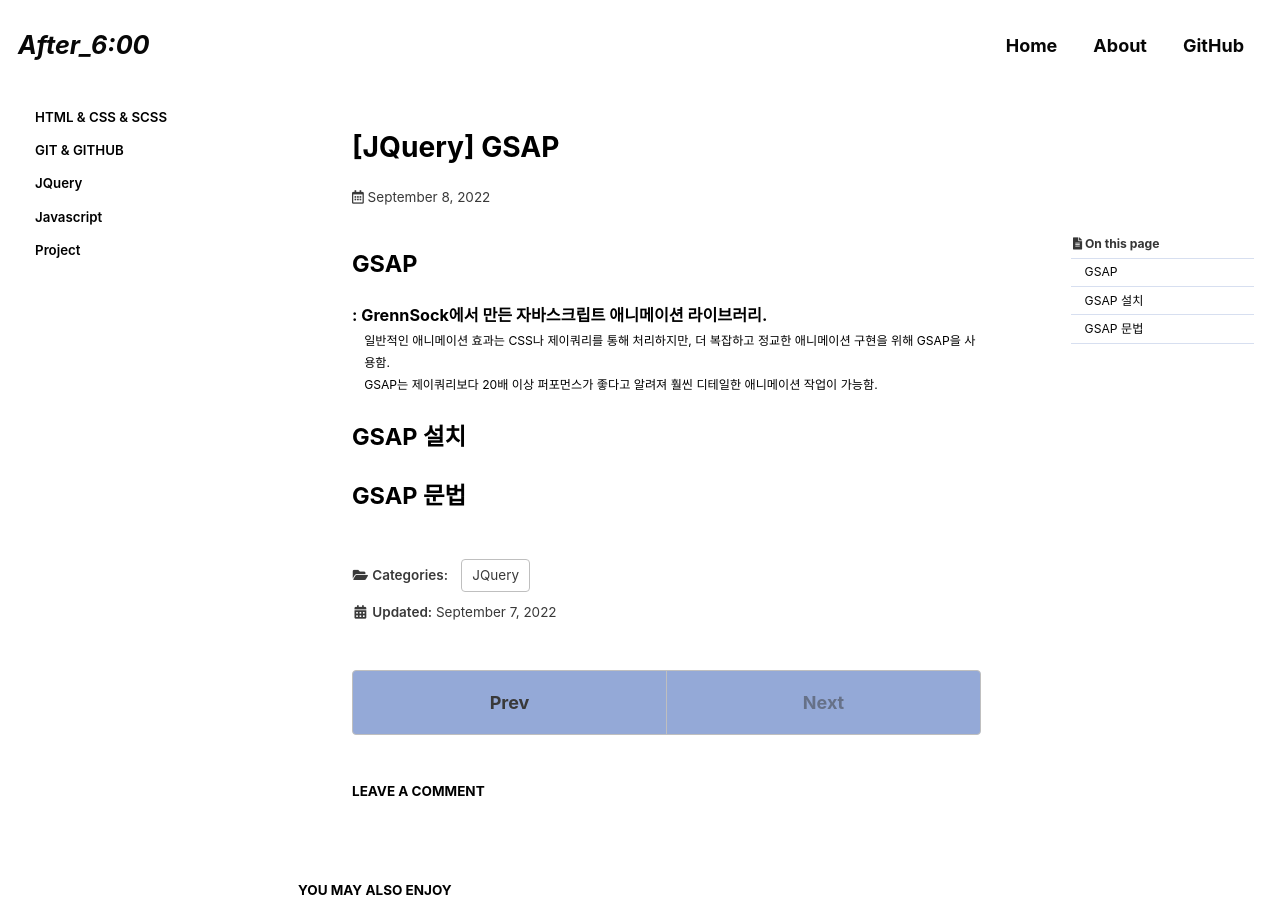
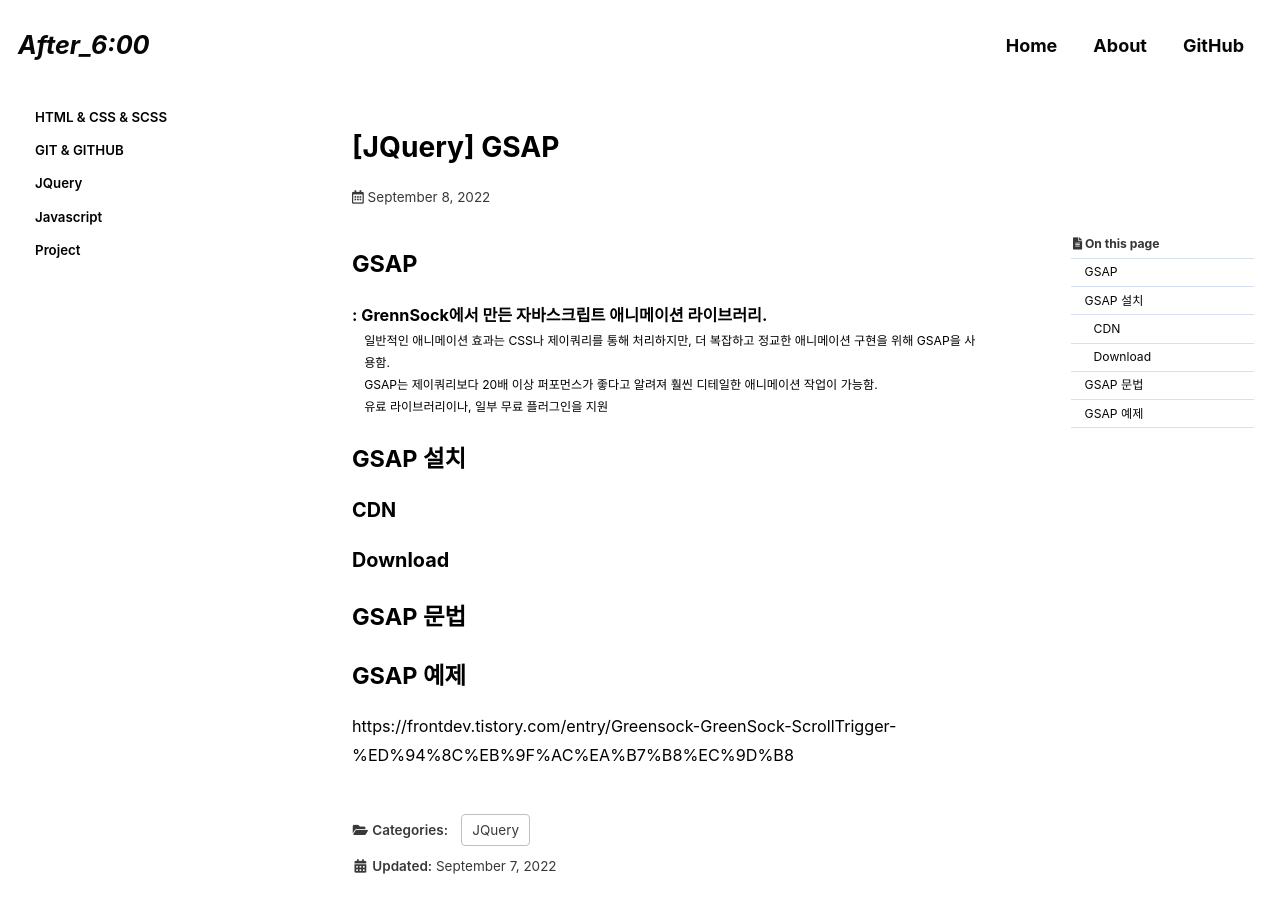
Before and after one commit to Chohyejin53/Chohyejin53.github.io, a Jekyll site: the page built from _posts/2022-09-13-gsap.md, in a window 1280 px wide and 900 px high. Built offline with Jekyll 4.4.1, drawn with Linux system fonts in a browser that asks for light colours; cached includes are drawn as plain includes; some web fonts are replaced; comment, search, counter and statistics services are not loaded.

Commit message:
Update 2022-09-13-gsap.md

```diff
--- a/_posts/2022-09-13-gsap.md
+++ b/_posts/2022-09-13-gsap.md
@@ -20,8 +20,15 @@ last_modified_at: 2022-09-07
 : GrennSock에서 만든 자바스크립트 애니메이션 라이브러리.
 : 일반적인 애니메이션 효과는 CSS나 제이쿼리를 통해 처리하지만, 더 복잡하고 정교한 애니메이션 구현을 위해 GSAP을 사용함.
 : GSAP는 제이쿼리보다 20배 이상 퍼포먼스가 좋다고 알려져 훨씬 디테일한 애니메이션 작업이 가능함.
+: 유료 라이브러리이나, 일부 무료 플러그인을 지원
+
+
 
 ## GSAP 설치
-
+### CDN
+### Download
 
 ## GSAP 문법
+
+## GSAP 예제
+https://frontdev.tistory.com/entry/Greensock-GreenSock-ScrollTrigger-%ED%94%8C%EB%9F%AC%EA%B7%B8%EC%9D%B8
```
